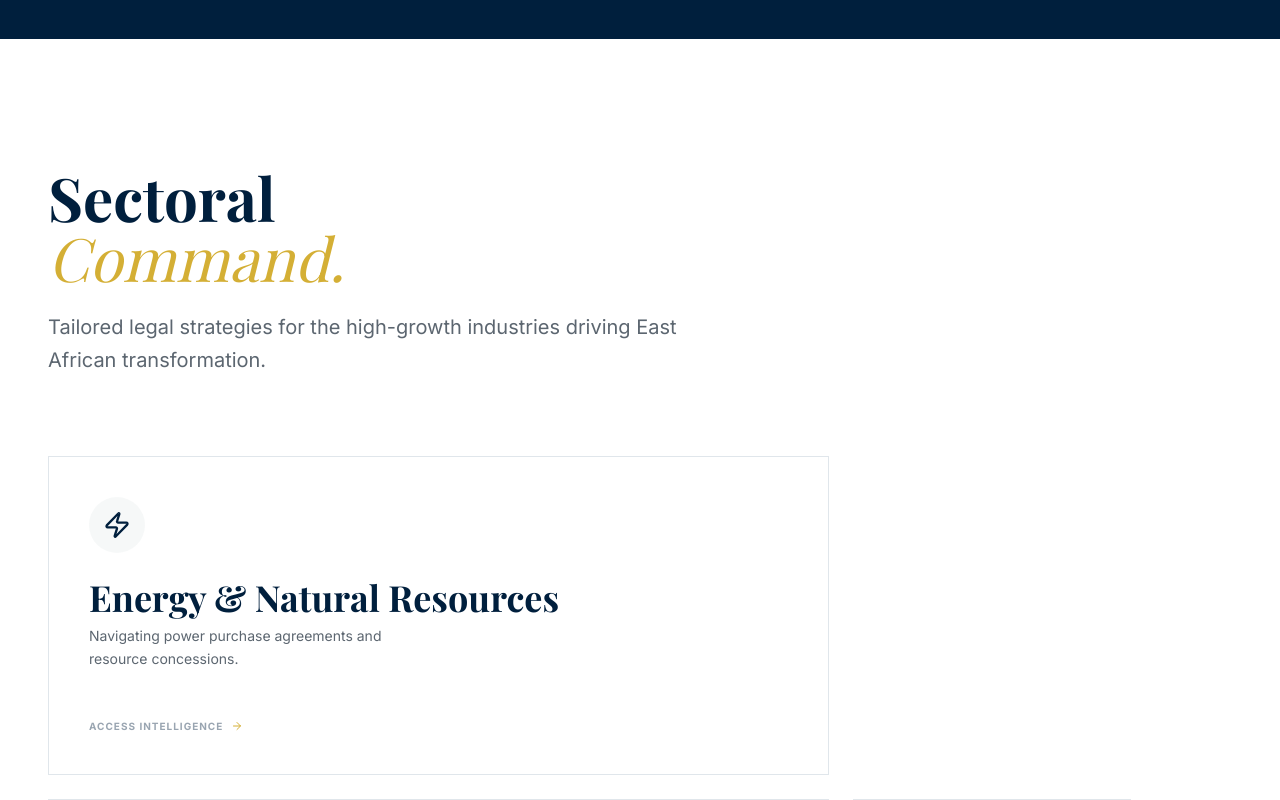
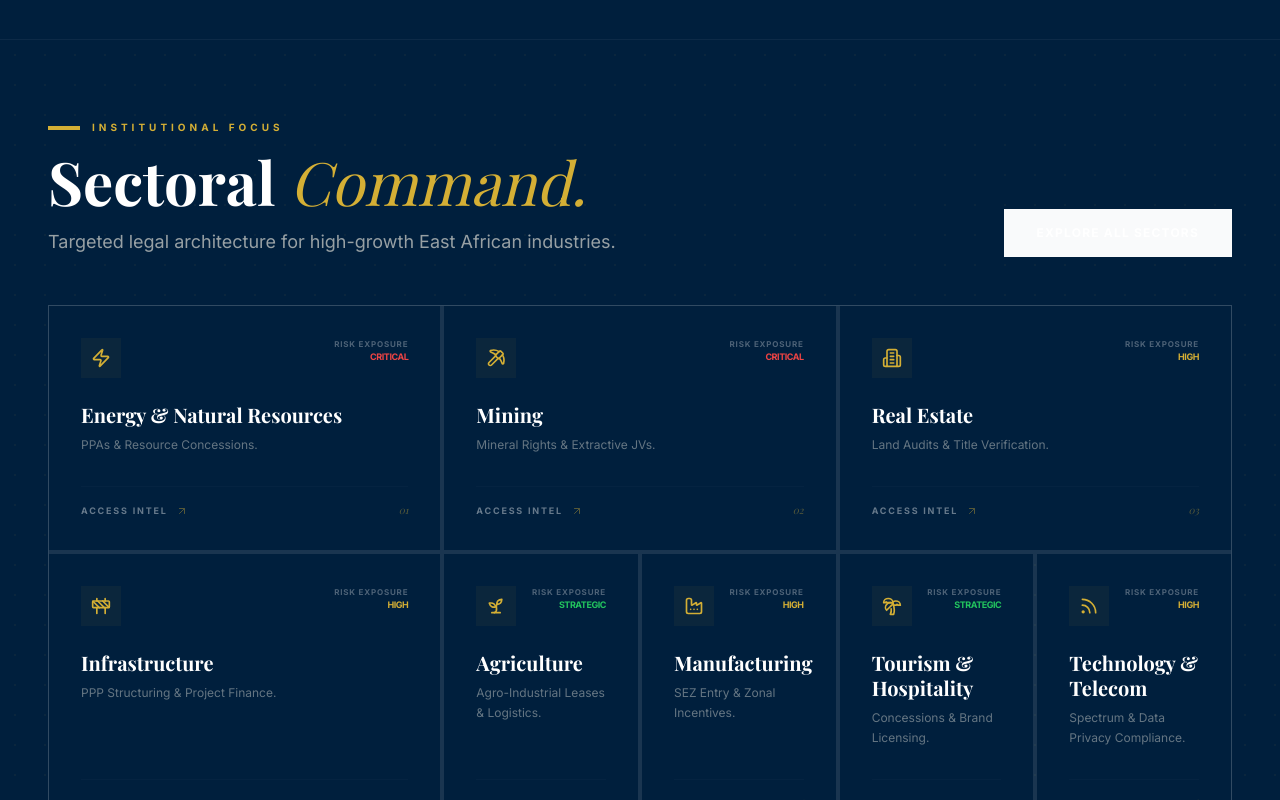
Before and after one commit to haadi0/law, a Next.js app: page / in a window 1280 px wide. Shown: the part 3220-4020 px from the top of the page. Built offline with nearby package versions, Linux system fonts and the light colour scheme; a web font is replaced by a local one.

Commit message:
so mcuh white spacing padding adnd esig looks so ew make sure revamp ino

```diff
--- a/src/components/sections/SectoralCommand.tsx
+++ b/src/components/sections/SectoralCommand.tsx
@@ -1,4 +1,3 @@
-
 'use client';
 
 import React, { useState } from 'react';
@@ -12,13 +11,14 @@ import {
   Factory,
   Palmtree,
   Rss,
-  ArrowRight,
   X,
   ShieldCheck,
   AlertCircle,
   Scale,
   Gavel,
-  ChevronRight
+  ChevronRight,
+  ArrowUpRight,
+  TrendingUp
 } from 'lucide-react';
 import { cn } from '@/lib/utils';
 import { Button } from '@/components/ui/button';
@@ -32,6 +32,7 @@ interface IndustrySector {
   tagline: string;
   icon: React.ElementType;
   size: IndustrySize;
+  riskLevel: 'Critical' | 'High' | 'Strategic';
   overview: string;
   risks: string[];
   considerations: string[];
@@ -42,9 +43,10 @@ const INDUSTRIES: IndustrySector[] = [
   {
     id: 'energy',
     name: 'Energy & Natural Resources',
-    tagline: 'Navigating power purchase agreements and resource concessions.',
+    tagline: 'PPAs & Resource Concessions.',
     icon: Zap,
     size: 'large',
+    riskLevel: 'Critical',
     overview: 'The energy sector in East Africa is defined by complex multi-agency licensing and sovereign risk management.',
     risks: ['Environmental liability', 'State-owned enterprise negotiations', 'Sovereign immunity issues'],
     considerations: ['EIA certification', 'Energy regulator licenses', 'Local content planning'],
@@ -53,20 +55,46 @@ const INDUSTRIES: IndustrySector[] = [
   {
     id: 'mining',
     name: 'Mining',
-    tagline: 'Securing mineral rights and structuring extractive joint ventures.',
+    tagline: 'Mineral Rights & Extractive JVs.',
     icon: Pickaxe,
     size: 'large',
+    riskLevel: 'Critical',
     overview: 'Mining operations require meticulous adherence to the Mining Act and deep intelligence into mineral rights security.',
     risks: ['Mineral rights security', 'Resource nationalism', 'Export restrictions'],
     considerations: ['Mining licenses', 'Environmental permits', 'Export permits'],
     support: ['Concession protection', 'Royalties calculation advisory', 'Strategic liaison']
   },
   {
+    id: 'real-estate',
+    name: 'Real Estate',
+    tagline: 'Land Audits & Title Verification.',
+    icon: Building2,
+    size: 'medium',
+    riskLevel: 'High',
+    overview: 'Commercial real estate requires absolute clarity on land use zoning and title verification.',
+    risks: ['Title verification', 'Land use zoning', 'Transfer taxes'],
+    considerations: ['Certificate of title', 'Development permits', 'Tax clearances'],
+    support: ['Secure title transfer', 'Zoning regulatory mapping', 'Lease enforcement']
+  },
+  {
+    id: 'infrastructure',
+    name: 'Infrastructure',
+    tagline: 'PPP Structuring & Project Finance.',
+    icon: Construction,
+    size: 'medium',
+    riskLevel: 'High',
+    overview: 'Large-scale infrastructure relies on robust contractual frameworks and effective land acquisition protocols.',
+    risks: ['Land acquisition hurdles', 'Construction delays', 'Financing volatility'],
+    considerations: ['TIC incentives', 'Construction permits', 'Land use permits'],
+    support: ['Project finance documentation', 'Dispute avoidance strategy', 'Subcontractor compliance']
+  },
+  {
     id: 'agriculture',
     name: 'Agriculture',
-    tagline: 'Structuring agro-industrial investments and export logistics.',
+    tagline: 'Agro-Industrial Leases & Logistics.',
     icon: Sprout,
     size: 'small',
+    riskLevel: 'Strategic',
     overview: 'Agribusiness involves navigating large-scale land leases and export regulatory frameworks.',
     risks: ['Large-scale land leases', 'Export regulations', 'Weather volatility'],
     considerations: ['Land lease agreements', 'Export licenses', 'Water usage permits'],
@@ -75,57 +103,38 @@ const INDUSTRIES: IndustrySector[] = [
   {
     id: 'manufacturing',
     name: 'Manufacturing',
-    tagline: 'Market entry via Special Economic Zones.',
+    tagline: 'SEZ Entry & Zonal Incentives.',
     icon: Factory,
     size: 'small',
+    riskLevel: 'High',
     overview: 'Manufacturing success depends on maximizing zonal incentives and managing labor relations.',
     risks: ['Zonal incentives compliance', 'Supply chain logistics', 'Labor union dynamics'],
     considerations: ['EPZ/SEZ licenses', 'Operational permits', 'Labor certifications'],
     support: ['Incentive negotiation', 'Labor law compliance auditing', 'Operational permit management']
   },
   {
-    id: 'infrastructure',
-    name: 'Infrastructure',
-    tagline: 'Structuring PPPs and complex project finance.',
-    icon: Construction,
+    id: 'tourism',
+    name: 'Tourism & Hospitality',
+    tagline: 'Concessions & Brand Licensing.',
+    icon: Palmtree,
     size: 'small',
-    overview: 'Large-scale infrastructure relies on robust contractual frameworks and effective land acquisition protocols.',
-    risks: ['Land acquisition hurdles', 'Construction delays', 'Financing volatility'],
-    considerations: ['TIC incentives', 'Construction permits', 'Land use permits'],
-    support: ['Project finance documentation', 'Dispute avoidance strategy', 'Subcontractor compliance']
+    riskLevel: 'Strategic',
+    overview: 'The hospitality sector requires balance between conservation laws and brand standards.',
+    risks: ['Concession agreements', 'Regional conservation laws', 'Security volatility'],
+    considerations: ['Hotel licenses', 'Conservation permits', 'Investment approvals'],
+    support: ['Concession protection', 'Brand agreement drafting', 'Regulatory navigation']
   },
   {
     id: 'telecom',
     name: 'Technology & Telecom',
-    tagline: 'Navigating digital economy and spectrum acquisitions.',
+    tagline: 'Spectrum & Data Privacy Compliance.',
     icon: Rss,
     size: 'small',
+    riskLevel: 'High',
     overview: 'The digital sector is governed by rapidly evolving spectrum and data privacy regulations.',
     risks: ['Spectrum licensing', 'Data privacy compliance', 'Infrastructure sharing'],
     considerations: ['TCRA licenses', 'Data protection registration', 'Import permits'],
     support: ['Regulatory compliance mapping', 'IP protection', 'Infrastructure sharing agreements']
-  },
-  {
-    id: 'real-estate',
-    name: 'Real Estate',
-    tagline: 'Deep-dive land audits and secure title transfers.',
-    icon: Building2,
-    size: 'medium',
-    overview: 'Commercial real estate requires absolute clarity on land use zoning and title verification.',
-    risks: ['Title verification', 'Land use zoning', 'Transfer taxes'],
-    considerations: ['Certificate of title', 'Development permits', 'Tax clearances'],
-    support: ['Secure title transfer', 'Zoning regulatory mapping', 'Lease enforcement']
-  },
-  {
-    id: 'tourism',
-    name: 'Tourism & Hospitality',
-    tagline: 'Negotiating concessions and brand licensing.',
-    icon: Palmtree,
-    size: 'medium',
-    overview: 'The hospitality sector requires balance between conservation laws and brand standards.',
-    risks: ['Concession agreements', 'Regional conservation laws', 'Security volatility'],
-    considerations: ['Hotel licenses', 'Conservation permits', 'Investment approvals'],
-    support: ['Concession protection', 'Brand agreement drafting', 'Regulatory navigation']
   }
 ];
 
@@ -133,81 +142,88 @@ export default function SectoralCommand() {
   const [selectedIndustry, setSelectedIndustry] = useState<IndustrySector | null>(null);
 
   return (
-    <section className="py-32 bg-white relative overflow-hidden">
-      <div className="container mx-auto px-6 lg:px-12">
-        {/* Header */}
-        <div className="mb-20 max-w-2xl">
-          <motion.div
-            initial={{ opacity: 0, y: 20 }}
-            whileInView={{ opacity: 1, y: 0 }}
-            viewport={{ once: true }}
-            className="space-y-6"
-          >
-            <h2 className="text-4xl md:text-6xl font-headline font-bold text-primary leading-tight">
-              Sectoral <br /><span className="text-accent italic font-normal">Command.</span>
+    <section className="py-20 bg-primary text-white overflow-hidden relative border-y border-white/5">
+      {/* Abstract Background Pattern */}
+      <div className="absolute inset-0 z-0 opacity-5 pointer-events-none">
+        <div className="absolute inset-0" style={{ backgroundImage: 'radial-gradient(circle, #D4AF37 1px, transparent 1px)', backgroundSize: '30px 30px' }}></div>
+      </div>
+
+      <div className="container mx-auto px-6 lg:px-12 relative z-10">
+        {/* Condensed Header */}
+        <div className="flex flex-col lg:flex-row lg:items-end justify-between mb-12 gap-8">
+          <div className="max-w-xl space-y-4">
+            <div className="flex items-center gap-3">
+              <div className="h-1 w-8 bg-accent"></div>
+              <span className="text-[10px] uppercase tracking-[0.4em] font-bold text-accent">Institutional Focus</span>
+            </div>
+            <h2 className="text-4xl md:text-6xl font-headline font-bold leading-none">
+              Sectoral <span className="text-accent italic font-normal">Command.</span>
             </h2>
-            <p className="text-xl text-muted-foreground font-light leading-relaxed">
-              Tailored legal strategies for the high-growth industries driving East African transformation.
+            <p className="text-lg text-primary-foreground/60 font-light leading-relaxed">
+              Targeted legal architecture for high-growth East African industries.
             </p>
-          </motion.div>
+          </div>
+          <Button asChild variant="outline" className="border-white/10 text-white hover:bg-white/5 hover:border-accent rounded-none h-12 px-8 text-xs font-bold tracking-widest">
+            <Link href="/industries">EXPLORE ALL SECTORS</Link>
+          </Button>
         </div>
 
-        {/* Bento Grid */}
-        <div className="grid grid-cols-1 md:grid-cols-12 gap-6 auto-rows-fr">
+        {/* Dense Intelligence Grid */}
+        <div className="grid grid-cols-1 md:grid-cols-12 gap-1 bg-white/10 border border-white/10">
           {INDUSTRIES.map((industry, idx) => (
             <motion.div
               key={industry.id}
-              initial={{ opacity: 0, scale: 0.95 }}
-              whileInView={{ opacity: 1, scale: 1 }}
+              initial={{ opacity: 0 }}
+              whileInView={{ opacity: 1 }}
               viewport={{ once: true }}
               transition={{ delay: idx * 0.05 }}
-              whileHover={{ scale: 1.02 }}
               onClick={() => setSelectedIndustry(industry)}
               className={cn(
-                "group relative bg-white border border-border p-8 lg:p-10 flex flex-col justify-between cursor-pointer transition-all duration-500 hover:border-accent hover:shadow-2xl hover:shadow-accent/5",
-                industry.size === 'large' ? 'md:col-span-6 lg:col-span-8' :
-                industry.size === 'medium' ? 'md:col-span-6' :
-                'md:col-span-4 lg:col-span-3'
+                "group relative bg-primary p-6 lg:p-8 flex flex-col justify-between cursor-pointer transition-all duration-500 hover:bg-white/5",
+                industry.size === 'large' ? 'md:col-span-6 lg:col-span-4' :
+                industry.size === 'medium' ? 'md:col-span-6 lg:col-span-4' :
+                'md:col-span-4 lg:col-span-2'
               )}
             >
               <div className="space-y-6">
-                <div className="w-14 h-14 rounded-full bg-secondary/30 flex items-center justify-center text-primary group-hover:bg-accent group-hover:text-white transition-all duration-500">
-                  <industry.icon className="w-7 h-7" />
+                <div className="flex justify-between items-start">
+                  <div className="w-10 h-10 bg-accent/5 flex items-center justify-center text-accent group-hover:scale-110 transition-transform duration-500">
+                    <industry.icon className="w-5 h-5" />
+                  </div>
+                  <div className="flex flex-col items-end">
+                    <span className="text-[8px] uppercase tracking-widest text-white/30 font-bold">Risk Exposure</span>
+                    <span className={cn(
+                      "text-[9px] font-bold uppercase tracking-tighter",
+                      industry.riskLevel === 'Critical' ? 'text-destructive' :
+                      industry.riskLevel === 'High' ? 'text-accent' : 'text-green-500'
+                    )}>
+                      {industry.riskLevel}
+                    </span>
+                  </div>
                 </div>
+
                 <div className="space-y-2">
-                  <h3 className={cn(
-                    "font-headline font-bold text-primary group-hover:text-accent transition-colors leading-tight",
-                    industry.size === 'large' ? 'text-3xl md:text-4xl' : 'text-xl'
-                  )}>
+                  <h3 className="text-xl font-headline font-bold text-white group-hover:text-accent transition-colors leading-tight">
                     {industry.name}
                   </h3>
-                  <p className="text-sm text-muted-foreground font-light leading-relaxed max-w-xs">
+                  <p className="text-xs text-primary-foreground/40 font-light leading-relaxed line-clamp-2">
                     {industry.tagline}
                   </p>
                 </div>
               </div>
 
-              <div className="mt-8 flex justify-between items-center">
-                <span className="text-[10px] font-bold text-primary/40 uppercase tracking-widest group-hover:text-primary transition-colors flex items-center gap-2">
-                  Access Intelligence <ArrowRight className="w-3 h-3 text-accent" />
+              <div className="mt-8 pt-4 border-t border-white/5 flex justify-between items-center opacity-40 group-hover:opacity-100 transition-opacity">
+                <span className="text-[9px] font-bold uppercase tracking-[0.2em] flex items-center gap-2">
+                  Access Intel <ArrowUpRight className="w-3 h-3 text-accent" />
                 </span>
-                <div className="h-[1px] w-0 bg-accent group-hover:w-12 transition-all duration-500"></div>
+                <span className="text-[10px] font-headline italic text-accent">0{idx + 1}</span>
               </div>
             </motion.div>
           ))}
         </div>
-
-        {/* Final CTA */}
-        <div className="mt-24 text-center">
-          <Button asChild size="lg" className="bg-primary text-white hover:bg-accent hover:text-white rounded-none px-12 h-16 text-lg font-bold transition-all group shadow-xl">
-            <Link href="/contact">
-              Learn more about our tailored services <ChevronRight className="ml-2 w-5 h-5 group-hover:translate-x-1 transition-transform" />
-            </Link>
-          </Button>
-        </div>
       </div>
 
-      {/* Side Intelligence Panel */}
+      {/* Side Intelligence Briefing Panel */}
       <AnimatePresence>
         {selectedIndustry && (
           <>
@@ -216,7 +232,7 @@ export default function SectoralCommand() {
               animate={{ opacity: 1 }}
               exit={{ opacity: 0 }}
               onClick={() => setSelectedIndustry(null)}
-              className="fixed inset-0 bg-primary/40 backdrop-blur-sm z-[100]"
+              className="fixed inset-0 bg-primary/80 backdrop-blur-md z-[100]"
             />
 
             <motion.div
@@ -224,86 +240,92 @@ export default function SectoralCommand() {
               animate={{ x: 0 }}
               exit={{ x: '100%' }}
               transition={{ type: 'spring', damping: 30, stiffness: 200 }}
-              className="fixed top-0 right-0 h-full w-full md:max-w-xl bg-white shadow-2xl z-[110] flex flex-col"
+              className="fixed top-0 right-0 h-full w-full md:max-w-xl bg-white shadow-2xl z-[110] flex flex-col text-primary"
             >
-              {/* Panel Header */}
-              <div className="p-8 lg:p-12 border-b flex justify-between items-center bg-white sticky top-0 z-20">
-                <div>
-                  <span className="text-accent font-bold text-[10px] tracking-[0.3em] mb-2 block uppercase">Sector Briefing</span>
-                  <h3 className="text-3xl font-headline font-bold text-primary">{selectedIndustry.name}</h3>
+              {/* Panel Header - High Density */}
+              <div className="p-6 lg:p-8 border-b flex justify-between items-center bg-white sticky top-0 z-20">
+                <div className="space-y-1">
+                  <div className="flex items-center gap-2">
+                    <TrendingUp className="w-3 h-3 text-accent" />
+                    <span className="text-accent font-bold text-[9px] tracking-[0.4em] uppercase">Sectoral Intelligence Briefing</span>
+                  </div>
+                  <h3 className="text-3xl font-headline font-bold leading-none">{selectedIndustry.name}</h3>
                 </div>
                 <button
                   onClick={() => setSelectedIndustry(null)}
-                  className="p-3 hover:bg-secondary rounded-full transition-colors"
-                  aria-label="Close panel"
+                  className="p-3 hover:bg-secondary rounded-none transition-colors border border-primary/5"
+                  aria-label="Close Briefing"
                 >
-                  <X className="w-6 h-6 text-primary" />
+                  <X className="w-5 h-5" />
                 </button>
               </div>
 
-              {/* Panel Content */}
-              <div className="flex-1 overflow-y-auto p-8 lg:p-12 space-y-12">
-                <section className="space-y-4">
-                  <h4 className="text-[10px] font-bold uppercase tracking-widest text-muted-foreground">Overview</h4>
-                  <p className="text-lg text-primary font-light leading-relaxed">
+              {/* Panel Content - Tight & Professional */}
+              <div className="flex-1 overflow-y-auto p-6 lg:p-10 space-y-10">
+                <section className="space-y-3">
+                  <h4 className="text-[9px] font-bold uppercase tracking-widest text-muted-foreground flex items-center gap-2">
+                    <div className="w-1 h-1 bg-accent rounded-full"></div> Executive Summary
+                  </h4>
+                  <p className="text-base text-primary font-light leading-relaxed">
                     {selectedIndustry.overview}
                   </p>
                 </section>
 
-                <div className="grid grid-cols-1 gap-10">
-                  <section className="space-y-6">
-                    <h4 className="text-[10px] font-bold uppercase tracking-widest text-muted-foreground flex items-center gap-2">
-                      <AlertCircle className="w-3 h-3 text-destructive" /> Key Legal Risks
+                <div className="grid grid-cols-1 gap-8">
+                  <section className="p-6 bg-destructive/5 border border-destructive/10 space-y-4">
+                    <h4 className="text-[9px] font-bold uppercase tracking-widest text-destructive flex items-center gap-2">
+                      <AlertCircle className="w-3 h-3" /> Principal Legal Risks
                     </h4>
-                    <ul className="space-y-4">
+                    <div className="grid grid-cols-1 gap-3">
                       {selectedIndustry.risks.map((risk, i) => (
-                        <li key={i} className="flex items-start gap-3 text-primary text-base font-light">
-                          <div className="w-1.5 h-1.5 rounded-full bg-destructive mt-2.5"></div>
+                        <div key={i} className="flex items-start gap-3 text-sm font-medium">
+                          <span className="text-destructive mt-0.5">•</span>
                           <span>{risk}</span>
-                        </li>
+                        </div>
                       ))}
-                    </ul>
+                    </div>
                   </section>
 
-                  <section className="space-y-6">
-                    <h4 className="text-[10px] font-bold uppercase tracking-widest text-muted-foreground flex items-center gap-2">
-                      <Scale className="w-3 h-3 text-accent" /> Regulatory Considerations
+                  <section className="space-y-4">
+                    <h4 className="text-[9px] font-bold uppercase tracking-widest text-muted-foreground flex items-center gap-2">
+                      <Scale className="w-3 h-3 text-accent" /> Regulatory Thresholds
                     </h4>
-                    <ul className="space-y-4">
+                    <div className="space-y-3">
                       {selectedIndustry.considerations.map((item, i) => (
-                        <li key={i} className="flex items-start gap-3 text-primary text-base font-light">
-                          <div className="w-1.5 h-1.5 bg-accent mt-2.5"></div>
+                        <div key={i} className="flex items-center gap-3 text-sm font-light border-b border-primary/5 pb-2">
+                          <div className="w-1 h-1 bg-accent/40 rounded-full"></div>
                           <span>{item}</span>
-                        </li>
+                        </div>
                       ))}
-                    </ul>
+                    </div>
                   </section>
 
-                  <section className="space-y-6">
-                    <h4 className="text-[10px] font-bold uppercase tracking-widest text-muted-foreground flex items-center gap-2">
-                      <Gavel className="w-3 h-3 text-primary" /> How G&apos;Adroit Supports
+                  <section className="p-6 bg-primary text-white space-y-4">
+                    <h4 className="text-[9px] font-bold uppercase tracking-widest text-accent flex items-center gap-2">
+                      <Gavel className="w-3 h-3" /> G&apos;Adroit Advantage
                     </h4>
-                    <ul className="space-y-4">
+                    <div className="space-y-3">
                       {selectedIndustry.support.map((item, i) => (
-                        <li key={i} className="flex items-center gap-3 text-primary font-bold">
-                          <ShieldCheck className="w-4 h-4 text-accent" /> {item}
-                        </li>
+                        <div key={i} className="flex items-start gap-3 text-sm font-bold">
+                          <ShieldCheck className="w-4 h-4 text-accent shrink-0" />
+                          <span>{item}</span>
+                        </div>
                       ))}
-                    </ul>
+                    </div>
                   </section>
                 </div>
               </div>
 
-              {/* Panel Footer */}
-              <div className="p-8 lg:p-12 border-t bg-secondary/10 space-y-4">
-                <Button asChild className="w-full bg-primary text-white py-8 text-lg font-bold rounded-none group">
+              {/* Panel Footer - Strong CTA */}
+              <div className="p-6 lg:p-8 border-t bg-secondary/10 flex flex-col gap-4">
+                <Button asChild className="w-full bg-primary text-white py-7 text-sm font-bold rounded-none hover:bg-accent transition-all group">
                   <Link href="/contact" onClick={() => setSelectedIndustry(null)}>
-                    Request Confidential Consultation <ChevronRight className="ml-2 w-5 h-5 group-hover:translate-x-1 transition-transform" />
+                    REQUEST CONFIDENTIAL BRIEFING <ChevronRight className="ml-2 w-4 h-4 group-hover:translate-x-1 transition-transform" />
                   </Link>
                 </Button>
-                <div className="flex justify-center">
-                   <Link href="/investor-resources" className="text-xs font-bold text-primary/60 hover:text-accent transition-colors">
-                     Access Investor Resources archive →
+                <div className="text-center">
+                   <Link href="/investor-resources" className="text-[10px] font-bold text-primary/40 hover:text-accent transition-colors uppercase tracking-widest">
+                     Access Archive Support Documents →
                    </Link>
                 </div>
               </div>
```
